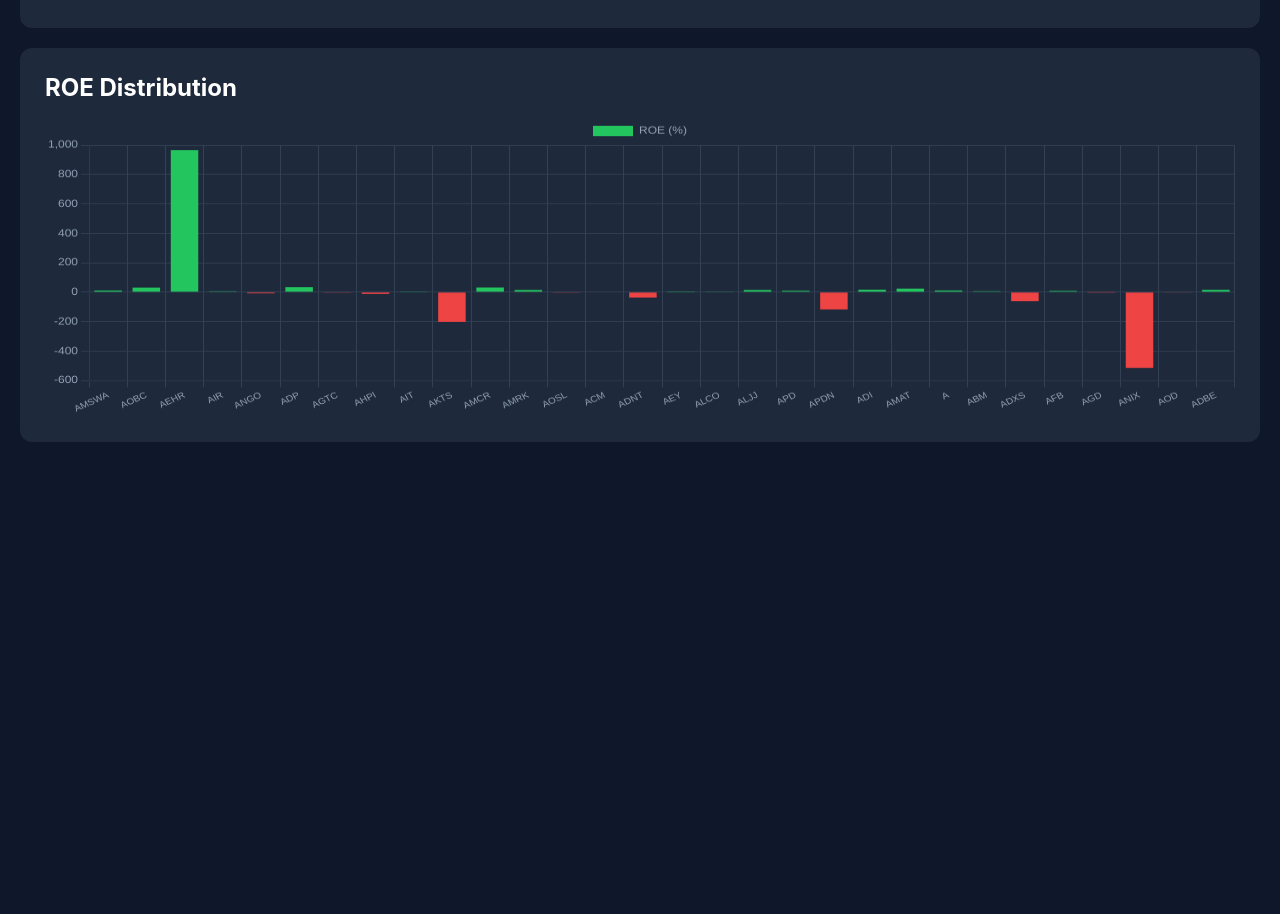
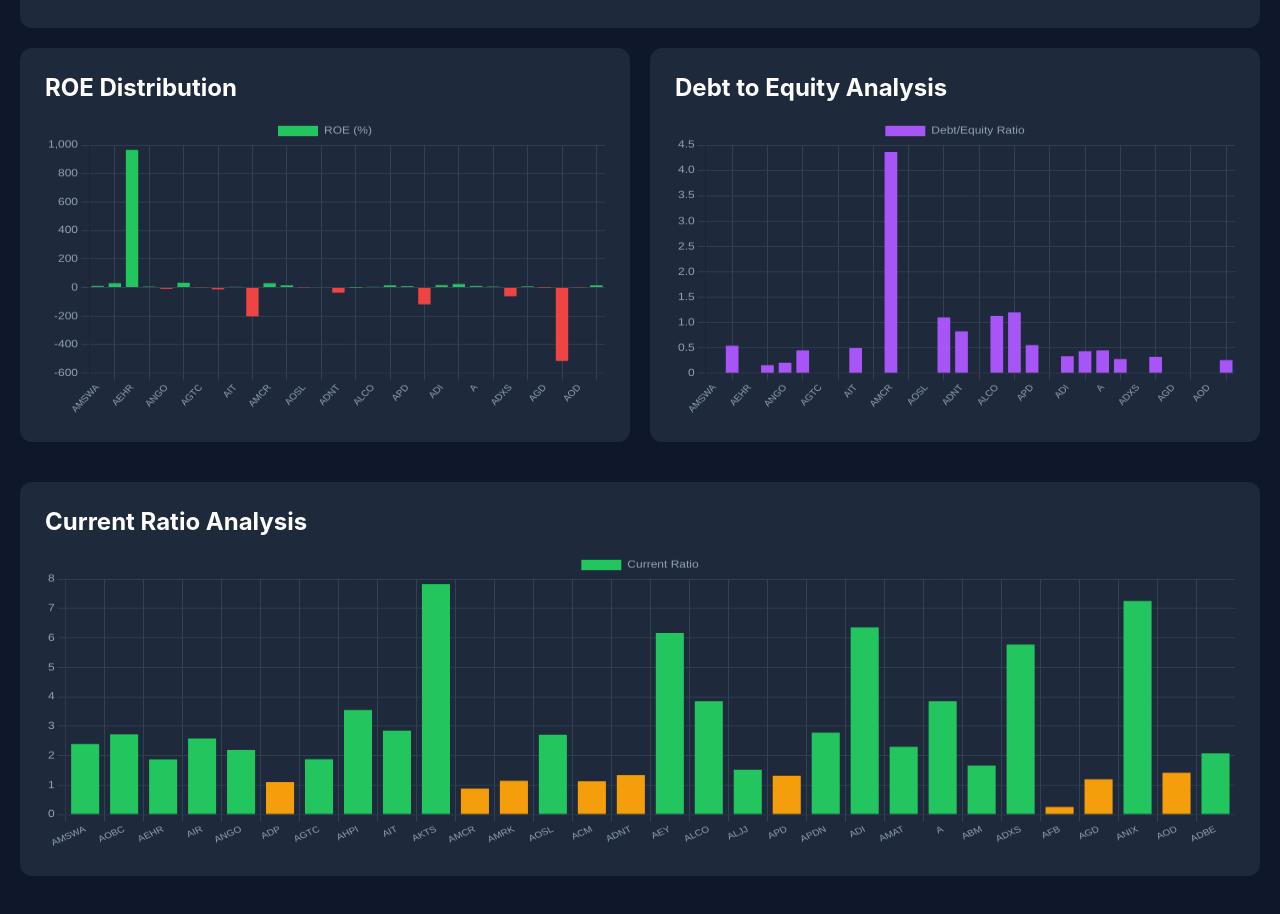
Before and after one commit to akira23456/Financial_KPI, a plain HTML site: page index.html in a window 1280 px wide. Shown: the part 760-1674 px from the top of the page. Before the commit the page ends 1242 px from the top, so only its background shows below. Drawn offline with nearby package versions, Linux system fonts and the light colour scheme.

Commit message:
Add debt and current ratio charts to index.html

```diff
--- a/index.html
+++ b/index.html
@@ -328,6 +328,56 @@
                     }
                 });
             }
+
+            // Debt to Equity Bar
+            const ctx3 = document.getElementById('debtChart');
+            if (ctx3) {
+                charts.debt = new Chart(ctx3, {
+                    type: 'bar',
+                    data: {
+                        labels: roeData.map(d => d.stock),
+                        datasets: [{
+                            label: 'Debt/Equity Ratio',
+                            data: roeData.map(d => d.debt_to_equity || 0),
+                            backgroundColor: '#a855f7'
+                        }]
+                    },
+                    options: {
+                        responsive: true,
+                        maintainAspectRatio: false,
+                        plugins: { legend: { labels: { color: '#94a3b8' } } },
+                        scales: {
+                            x: { ticks: { color: '#94a3b8', font: { size: 10 } }, grid: { color: '#334155' } },
+                            y: { ticks: { color: '#94a3b8' }, grid: { color: '#334155' } }
+                        }
+                    }
+                });
+            }
+
+            // Current Ratio Bar
+            const ctx4 = document.getElementById('currentRatioChart');
+            if (ctx4) {
+                charts.currentRatio = new Chart(ctx4, {
+                    type: 'bar',
+                    data: {
+                        labels: roeData.map(d => d.stock),
+                        datasets: [{
+                            label: 'Current Ratio',
+                            data: roeData.map(d => d.current_ratio || 0),
+                            backgroundColor: roeData.map(d => (d.current_ratio || 0) > 1.5 ? '#22c55e' : '#f59e0b')
+                        }]
+                    },
+                    options: {
+                        responsive: true,
+                        maintainAspectRatio: false,
+                        plugins: { legend: { labels: { color: '#94a3b8' } } },
+                        scales: {
+                            x: { ticks: { color: '#94a3b8', font: { size: 10 } }, grid: { color: '#334155' } },
+                            y: { ticks: { color: '#94a3b8' }, grid: { color: '#334155' } }
+                        }
+                    }
+                });
+            }
         }
 
         function createPredictionCharts() {
@@ -443,9 +493,19 @@
                         <h2 style="margin-bottom: 15px;">Financial Metrics Over Time</h2>
                         <canvas id="timeSeriesChart"></canvas>
                     </div>
+                    <div class="chart-grid">
+                        <div class="chart-container">
+                            <h2 style="margin-bottom: 15px;">ROE Distribution</h2>
+                            <canvas id="roeChart"></canvas>
+                        </div>
+                        <div class="chart-container">
+                            <h2 style="margin-bottom: 15px;">Debt to Equity Analysis</h2>
+                            <canvas id="debtChart"></canvas>
+                        </div>
+                    </div>
                     <div class="chart-container">
-                        <h2 style="margin-bottom: 15px;">ROE Distribution</h2>
-                        <canvas id="roeChart"></canvas>
+                        <h2 style="margin-bottom: 15px;">Current Ratio Analysis</h2>
+                        <canvas id="currentRatioChart"></canvas>
                     </div>
                 `;
             } else if (activeTab === 'predictions') {
```
